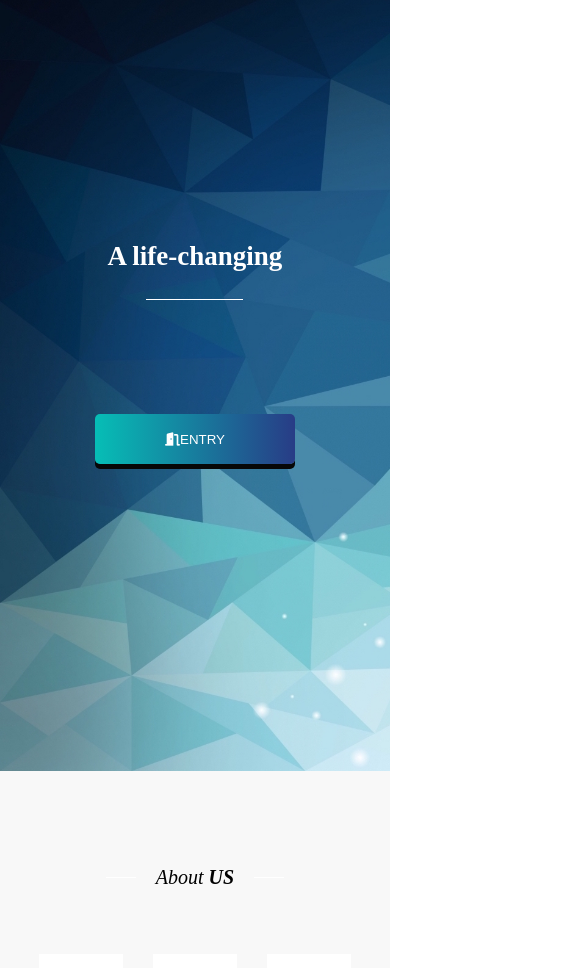
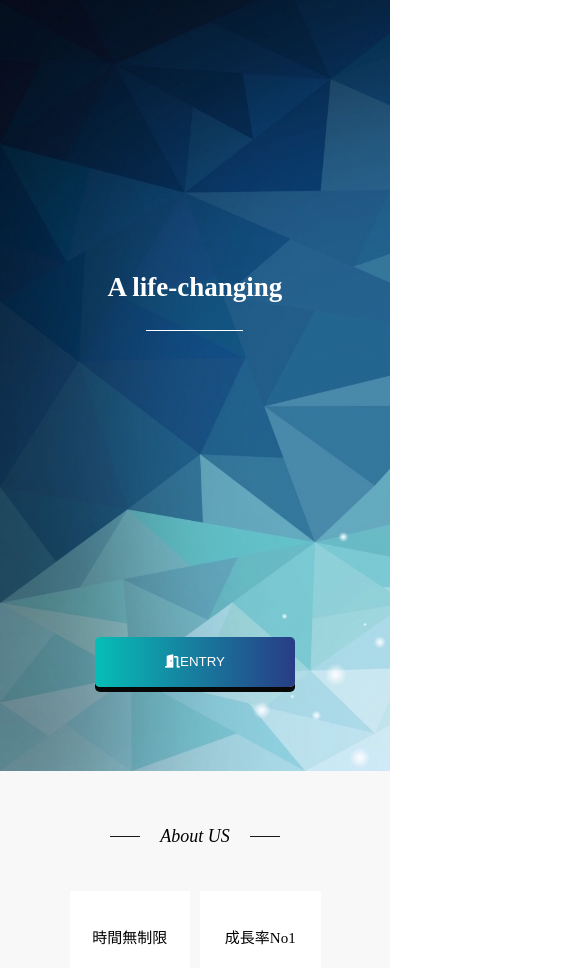
Before and after one commit to yu4747/Vol1, a plain HTML site: page responsive/index.html in a window 390 px wide. Shown: the part 73-1041 px from the top of the page, 585 px wide, since content can reach past the window. Drawn offline with Linux system fonts and the light colour scheme.

Commit message:
sixth commit

```diff
--- a/responsive/Sass/_about.scss
+++ b/responsive/Sass/_about.scss
@@ -1,5 +1,16 @@
 #about {
   background-color: #f8f8f8;
+}
+
+.title .about-title {
+  font-weight: bold;
+  font-size: 2rem;
+  &::before {
+    border-color: #191919;
+  }
+  &::after {
+    @extend .title::before;
+  }
 }
 
 .about-wrap {
@@ -12,26 +23,45 @@
   // 300/1100=27%
   width: 27%;
   background-color: #fff;
-  padding: 40px 3.5vw 30px;
+  padding: 35px 3.5vw 50px;
+
+  @include tab {
+    width: 48%;
+  }
+
+  &:nth-child(3) {
+    @include tab {
+      margin-top: 30px;
+    }
+  }
 
   &:nth-child(n + 4) {
     margin-top: 46px;
+    @include tab {
+      margin-top: 30px;
+    }
   }
 
   &-title {
     font-size: 2.2rem;
     text-align: center;
+
+    @include sp {
+      font-size: 1.5rem;
+    }
   }
+
   &__img {
     width: 122px;
     height: 122px;
     margin: 20px auto 25px;
+
     img {
-      width: 122px;
+      width: 100%;
       height: 100%;
     }
   }
   &__desc {
-    margin-top: 35px;
+    font-size: 1.3rem;
   }
 }
--- a/responsive/Sass/_contact.scss
+++ b/responsive/Sass/_contact.scss
@@ -4,7 +4,7 @@
   color: #fff;
 }
 
-.title {
+.white-title {
   font-weight: bold;
   font-size: 2rem;
 
@@ -42,6 +42,14 @@
   width: 600px;
   max-width: 600px;
   margin: 0 auto;
+
+  @include tab {
+    width: 80%;
+  }
+
+  @include sp {
+    width: 100%;
+  }
 }
 
 .contact-caution {
--- a/responsive/Sass/_first-view.scss
+++ b/responsive/Sass/_first-view.scss
@@ -18,6 +18,11 @@
   left: 50%;
   transform: translate(-50%, -50%);
   text-align: center;
+
+  @include sp {
+    height: 50%;
+    top: 65%;
+  }
 }
 
 .first-v-title {
--- a/responsive/Sass/_header.scss
+++ b/responsive/Sass/_header.scss
@@ -13,6 +13,11 @@ header {
 
   nav {
     width: 45%;
+
+    @include tab {
+      display: none;
+    }
+
     ul {
       display: flex;
       justify-content: space-between;
@@ -35,4 +40,18 @@ header {
 
 .ham {
   display: none;
+
+  @include tab {
+    display: flex;
+    width: 25px;
+    height: 14px;
+    justify-content: space-between;
+    flex-direction: column;
+    span {
+      display: inline-block;
+      width: 100%;
+      height: 1px;
+      background-color: #fff;
+    }
+  }
 }
--- a/responsive/Sass/_lib.scss
+++ b/responsive/Sass/_lib.scss
@@ -7,11 +7,34 @@ body {
   line-height: 1.67;
 }
 
+@mixin pc {
+  @media (min-width: 1025px) {
+    @content;
+  }
+}
+
+@mixin tab {
+  @media (max-width: 1024px) {
+    @content;
+  }
+}
+
+@mixin sp {
+  @media (max-width: 599px) {
+    @content;
+  }
+}
+
 .inner {
   // 1366/1100=80%
   width: 80%;
   padding: 90px 0;
   margin: 0 auto;
+
+  @include tab {
+    padding: 50px;
+    width: 90%;
+  }
 }
 
 $sky: #06beb6;
@@ -24,6 +47,10 @@ $navy: #283c86;
   font-size: 1.8rem;
   font-style: italic;
   margin-bottom: 60px;
+
+  @include tab {
+    margin-bottom: 40px;
+  }
 
   &--b {
     font-weight: bold;
--- a/responsive/Sass/_news.scss
+++ b/responsive/Sass/_news.scss
@@ -19,22 +19,22 @@
   display: flex;
   justify-content: space-between;
 
-  // @include tab {
-  // flex-direction: column;
-  // }
+  @include tab {
+    flex-direction: column;
+  }
 }
 
 .news-item {
-  width: 336px;
+  width: 30.5%;
 
-  // @include tab {
-  // width: 80%;
-  // margin: 0 auto 30px;
-  // }
+  @include tab {
+    width: 80%;
+    margin: 0 auto 30px;
+  }
 
-  // @include sp {
-  // width: 100%;
-  // }
+  @include sp {
+    width: 100%;
+  }
 
   &:nth-child(3) {
     margin-bottom: 0;
```
Also changed, not shown: responsive/css/main.css, 1 other file.
